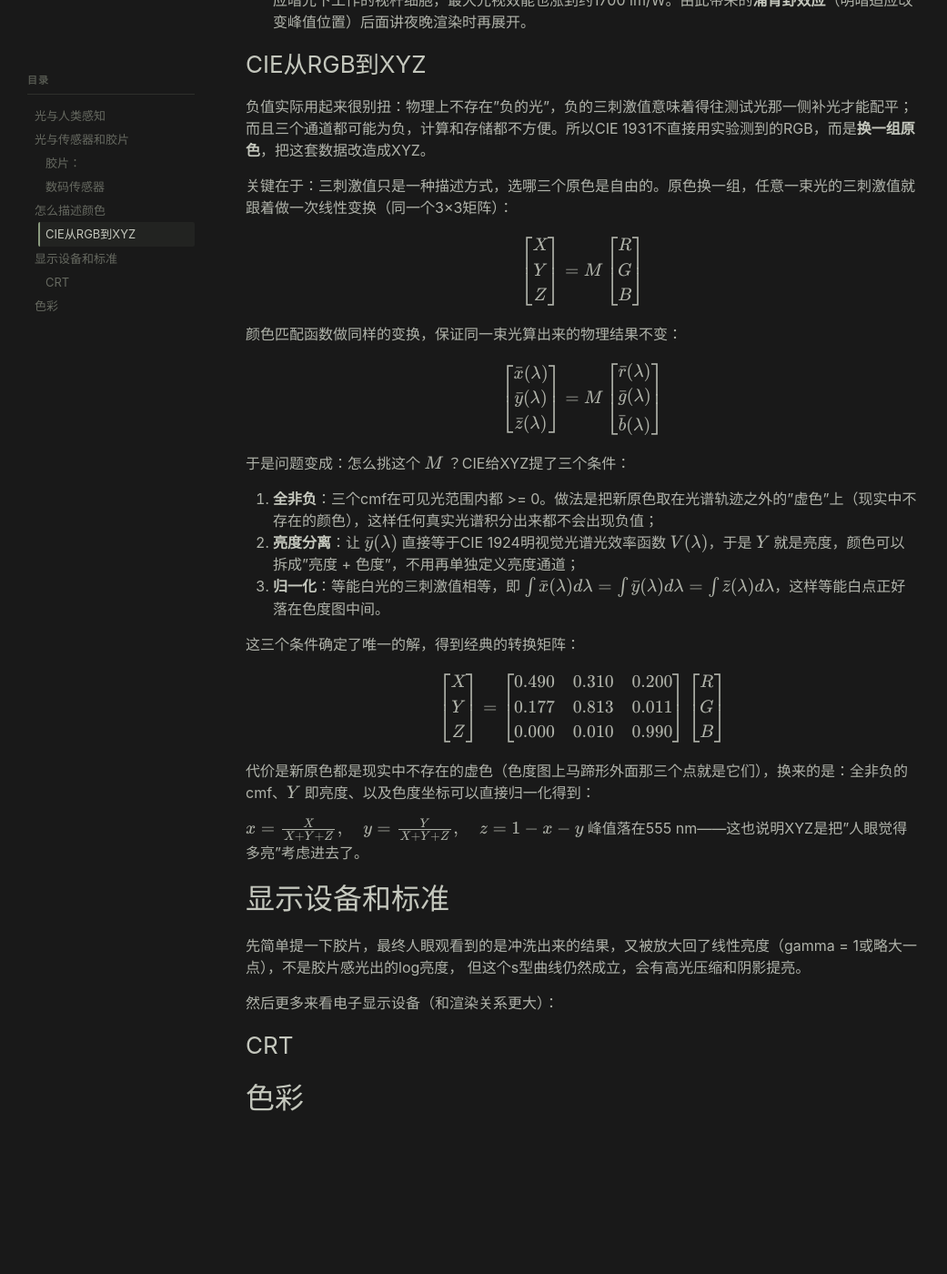
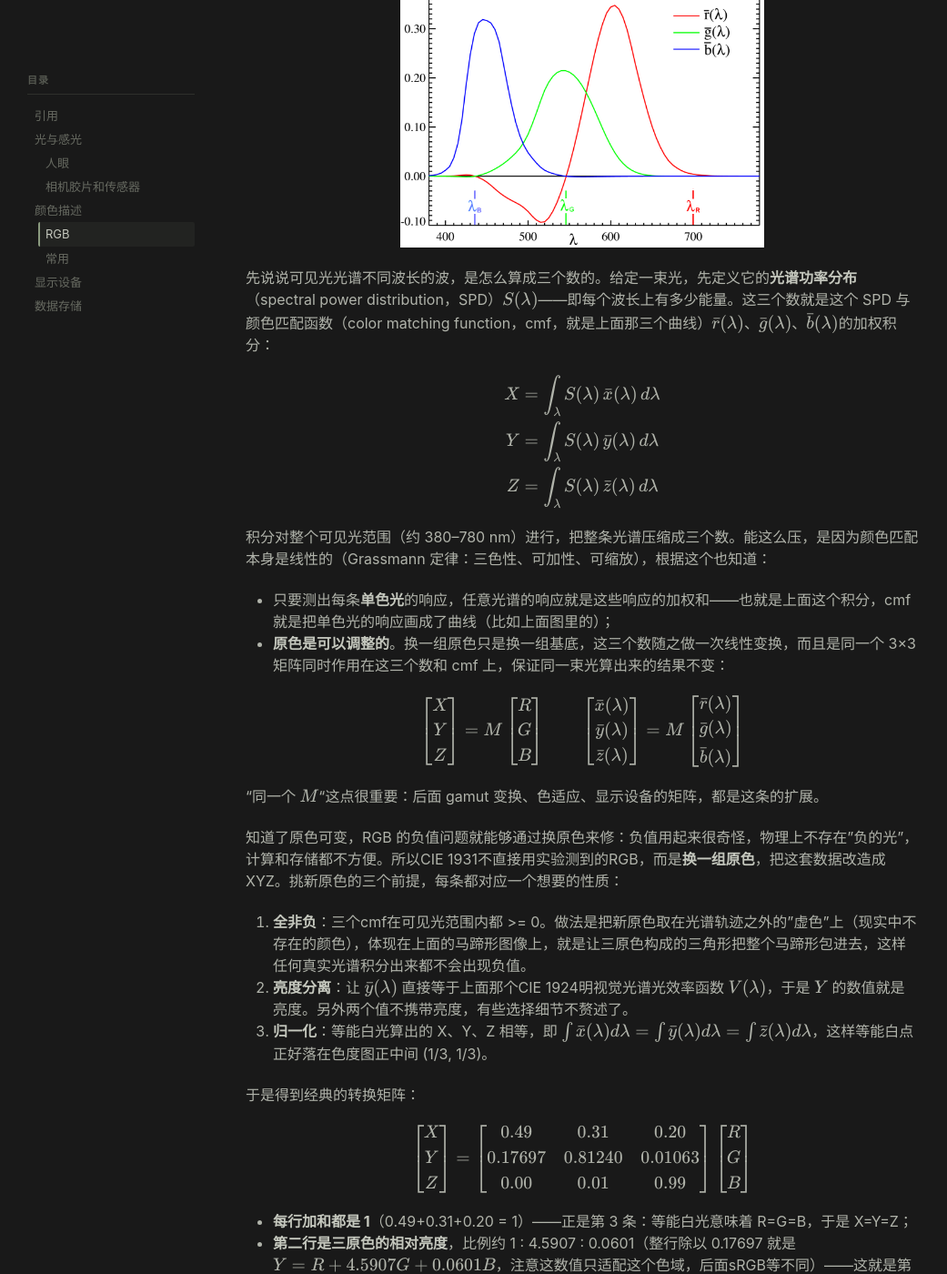
Before and after one commit to LkMOKO2376/LkMOKO2376.github.io, a Jekyll site: the page built from _posts/2026-9-21-渲染色彩.md, in a window 1280 px wide and 1400 px high, scrolled down 4648 px. Shown: the whole window at 91% size, without its empty margins (0-1041 px from the left). Built offline with Jekyll 4.4.1, drawn with Linux system fonts in a browser that asks for light colours; before the commit the page ends 5939 px from its top, so only the background shows below that; some of the changed text lies outside the part shown.

Commit message:
update cie

```diff
--- a/_posts/2026-9-21-渲染色彩.md
+++ b/_posts/2026-9-21-渲染色彩.md
@@ -1,32 +1,37 @@
 ---
 layout: post
-title:  "[整理] 实时渲染用到的一些杂乱色彩知识--从人眼感光到色彩处理再到设备显示"
+title:  "[整理] 实时渲染用到的一些杂乱色彩显示知识--从人眼感光到色彩处理再到设备显示"
 date:   2026-09-21 23:26:00 +0800
 categories: post
 math: true
 image: /assets/images/RenderingColor/imgHeader.png
 ---
 
-很久以前看了HDR和色彩相关的很多东西，真的是又多又乱，
-最近发现要用但忘记了，看来还是要整理下方便以后看，也发出来一起看看。这里的色彩并不只是说色相，也包含了亮度。尝试一篇写完，将会非常长（还在更新）
+很久以前看了HDR和色彩相关的很多东西，真的是又多又乱，各种标准真tm乱。
+最近发现要用但忘记了，整理记录下也把互相的关联弄清楚。尝试一篇写完，将会非常长（还在更新）主要还是实时渲染常用的，不可能全面。参考文章都在此
 
+## 引用
 
-首先引用一个lelefeng大佬的文章： [光、颜色和色度图]  ，[颜色空间]
+- [知乎-七月初-光的学习笔记]
+- lele feng大佬的文章： [光、颜色和色度图]  ，[颜色空间]
+- polyphony[Practical HDR and Wide Color Techniques in Gran Turismo SPORT]
+- [Physically Based Tone Mapping and Perceptual Fidelity in Gran Turismo 7]
+- 虚幻色彩pipeline [The Color Pipeline of a Pixel in Unreal Engine]
+- [The Color Pipeline of a Pixel in Unreal Engine]
+- [wikipedia Sensitometry]
+- [CVRL Luminosity functions]
+- [wikipedia CIE 1931]
+- [wikipedia Wright-Guild data]
+- https://www.bilibili.com/video/BV1Ly41187Xo/?spm_id_from=333.1387.upload.video_card.click&vd_source=a5a2b789912c0e5e97e2189bcf1cd3d1
 
-以及polyphony他们在2025年的新分享，里面不少实用的背景知识  [Physically Based Tone Mapping
-and Perceptual Fidelity in Gran Turismo 7]
-
-虚幻色彩pipeline [The Color Pipeline of a Pixel in Unreal Engine]
-
-很多内容都可以由这三个引用展开，会在正文中穿插引用其他文章资料。
-
-
-## 光与人类感知
+## 光与感光
+### 人眼
 
 首先得知道我们人类怎么感受到颜色。这对后续的计算机色彩系统设计和各种计算都有意义。毕竟最终都是要给人看的。
 
-根据一些物理学知识，可以知道光有波粒二象性，暂时只看波动性。人眼能感受到的只是一部分波长的光，大约380–780 nm，也就是常说的可见光。
-但波长本身并没有“颜色”这个属性，颜色是光进入眼睛之后由细胞感知和大脑分析解释出来的结果——这是后面很多结论的起点。
+![img4.png](/assets/images/RenderingColor/img4.png){:.img-h-sm}
+根据一些物理学知识，可以知道光有波粒二象性，暂时只看波动性。人眼能感受到的只是一部分波长的电磁波，大约380–780 nm，也就是常说的可见光。
+但波长本身并没有“颜色”这个属性，颜色是光进入眼睛之后由细胞感知和大脑分析解释出来的结果。
 
 根据一些生物知识，我们知道人眼睛有视网膜Retina。视网膜上面有两种感光细胞
 
@@ -36,7 +41,7 @@ and Perceptual Fidelity in Gran Turismo 7]
 所以在暗光下看东西会觉得细节发糊、颗粒感明显。
 
 视锥细胞：在较亮的光照下更能发挥作用，主要负责颜色识别。主要有三种锥形感光细胞，分别对红色（波长600 nm左右）、绿色（波长550 nm左右）和蓝色（波长450 nm左右）的光最敏感。
-（更准确地说，三种锥细胞的峰值响应大概在565 / 535 / 420 nm，对应L / M / S三种类型，也就是长波、中波、短波，“红绿蓝”只是通俗叫法；其中S锥细胞数量最少，不到总量的10%。
+（更准确地说，三种锥细胞的峰值响应大概在565 / 535 / 420 nm，对应L / M / S三种类型，也就是长波、中波、短波，其中S锥细胞数量最少，不到总量的10%。
 btw，负责细节分辨的中央凹Fovea几乎只有锥细胞，色觉和高清晰度都集中在视野中心很小的一块区域。
 
 ![alt_text](/assets/images/RenderingColor/img.png)
@@ -55,101 +60,114 @@ btw，负责细节分辨的中央凹Fovea几乎只有锥细胞，色觉和高清
 | 晴天天空 / 阳光下的白纸 | ~10⁴ |
 | 太阳表面 | ~1.6 × 10⁹ |
 
-人眼能覆盖的总范围大约从10⁻⁶到10⁸ cd/m²，跨了**14个数量级**。但注意，这14个数量级是靠**时间上的适应（adaptation）**换来的：人眼在**同一时刻**只能覆盖其中约4个数量级（intrascene dynamic range）。也就是说，人眼并没有一个宽达14个数量级的"同时量程"，而是靠不断调整自身灵敏度在这个范围里移动，任何时刻能同时分辨的只有其中一小段。
-适应的速度还不对称：明适应（从暗到亮）几秒到几分钟就完成，暗适应（从亮到暗）会要更久。
-另外，感知到的亮度并不是线性的，而更接近**对数（log）**关系。不过人眼自己做了转换，**人预期看到的正确内容都应该是线性亮度，要由人眼来做这次转换**。
+人眼能覆盖的总范围大约从10⁻⁶到10⁸ cd/m²，跨了14个数量级。这14个数量级是靠**时间上的适应（adaptation）**换来的：人眼在**同一时刻**只能覆盖其中约4个数量级（intrascene dynamic range）。也就是说，人眼并没有一个宽达14个数量级的"同时量程"，而是靠不断调整自身灵敏度在这个范围里移动，任何时刻能同时分辨的只有其中一小段。
+另外，感知到的亮度并不是线性的，而更接近**对数**关系。不过人眼自己做了转换，**人预期看到的正确内容都应该是线性亮度，要由人眼来做这次转换**。
 而且很重要的是，人的感知通常是相对的，不是绝对的，不同环境可能导致不同理解，一切都是大脑根据细胞的感知解释出来的。
 
+### 相机胶片和传感器
 
-## 光与传感器和胶片
-
-在渲染中，常常会以基于物理的摄像机参数来控制画面，感觉也有必要先了解下实际相机是如何反应光的。因为这篇还是想写色彩而不是物理曝光，因此物理相机参数不想多写，说下EV，
-一般EV值的就是类似人眼响应的指数变化，+1档x2，+2档x4。剩下就说说基础特性吧。
-相机可以分成数码Digital和胶片Film（本来以为胶片在计算机渲染流程中已经只是风格效果参考，但后来了解到它还是会影响色彩处理的一些设计理念等，还得看）
-这节只说记录，显示后面再说。
-
-### 胶片：
+在渲染中，常常会以基于物理的摄像机参数来控制画面，感觉也有必要先了解下实际相机是如何反应光的。因为这篇还是想写色彩而不是物理曝光，因此物理相机参数不想多写，
+相机可以分成数码Digital和胶片Film。这节只说记录，数据存储和显示后面再说。
 
 无论是彩色还是黑白，胶片的原理核心就是卤化银的感光特性，AgBR、AgI，AgCl，通过各种改进技术扩展到感受可见光。
 胶片基于一个1890年提出的D-logE特性曲线，量化了胶片对光的反应，来做感光测量。[wikipedia Sensitometry]
-![alt_text](/assets/images/RenderingColor/img1.png)
-这个曲线横轴是log曝光量（log E），纵轴是银卤化物的密度，有趾部Toe，一段直线，以及肩部Shoulder。
+![alt_text](/assets/images/RenderingColor/img1.png){:.img-h-sm}
+这个曲线横轴是log曝光量（lgE和lgH一样），纵轴是银卤化物的密度，有趾部Toe，一段直线，以及肩部Shoulder。
 直线部分的斜率被记为gamma（后面显示设备再说跟常见的gamma2.2等有什么联系）
 至于为什么是s形，跟银颗粒达到感光阈值的数量有关，这个s型曲线表示已经感光的粒子占总体的比例，
 不同冲洗方式、胶片种类工艺等也有区别，不详细说了，总之是s型曲线，但呈现出来的对比度或颜色各异。
 
-### 数码传感器
-
 传感器如相机的CMOS是一种光电转换装置，一般是硅材料。它对波长不同的光响应不同，不过彩色传感器设计的时候已经考虑了。
 主要还是看看对亮度的响应
-![alt_text](/assets/images/RenderingColor/img2.png)
-数码传感器在一个区间对线性亮度有线性响应，受到基础噪声影响最小值，最小值到最大的范围被称作动态范围，这个范围不同技术的传感器也不同，
-但都是线性。
-关于实际摄影的iso和数据存储：https://www.bilibili.com/video/BV1Ly41187Xo/?spm_id_from=333.1387.upload.video_card.click&vd_source=a5a2b789912c0e5e97e2189bcf1cd3d1
-存储为log数据就类似于胶片的情况了（横轴是logE），也可以让不同亮度的数据量，更接近正比于人眼感知到的变化程度，避免浪费存储空间。
-想要s形曲线也能通过改数学函数实现。
+![alt_text](/assets/images/RenderingColor/img2.png){:.img-h-sm}
+数码传感器在一个区间对线性亮度有线性响应，受到基础噪声影响最小值，最小值到最大的范围被称作动态范围，这个范围不同技术的传感器也不同，但都是线性。
+关于实际摄影的iso和数据存储：https://www.bilibili.com/video/BV1Ly41187Xo/?spm_id_from=333.1387.upload.video_card.click&vd_source=a5a2b789912c0e5e97e2189bcf1cd3d1.
 
-## 怎么描述颜色
+市面上较高端相机的传感器动态范围大概有12-16档.这里的16一般是2的16次方，大概10的4.8次方，跟人眼同时能看到的数量级差不多。
 
-无论是胶卷的物理原理还是计算机的数字信号，都需要将自然界的光谱表示为另一个东西。
-在这主要还是讨论计算机怎么描述或者说记录颜色。一般情况记录颜色还是为了显示出来，因此符合人眼视觉是很重要的。
-人眼是三色视觉，对应长中短（LMS）三个波长，从区间来看就是红绿蓝，红光波长最长。
 
-这块的基础主要来自CIE在20世纪20-30年代的实验。测量人眼对不同光的响应，得到了三刺激值。
-具体做法是：观察者注视2°小视场（基本只有锥细胞），用三束单色原光——红700 nm、绿546.1 nm、蓝435.8 nm——去匹配各波长的单色测试光。Wright（10名观察者）和Guild（7名观察者）完成了这套实验，
-CIE把数据归一化到三原光等量恰好配出等能白光，再取平均，即得RGB颜色匹配函数 $$ \bar{r}(\lambda) $$、$$ \bar{g}(\lambda) $$、$$ \bar{b}(\lambda) $$（或者说xyz）。
-某些波段无法用三原光直接配出，只能把原光加到测试光一侧才能配平，导致函数有负值：$$ \bar{r}(\lambda) $$ 在青绿段（450–550 nm 附近）明显为负，$$ \bar{b}(\lambda) $$ 在长波段也有一小段负值。
+## 颜色描述
 
-这里要先提到另一个东西：
+### RGB
+![img6.png](/assets/images/RenderingColor/img6.png){:.img-h-sm}
+这个马蹄图应该很常见，在显示器介绍页面也有，有颜色的部分是人眼可见颜色。没有表示亮度，图是2维的色度。中间的三角形一般指的是不同的色域gamut，本文后面还会经常见到这个图。我们先不说gamut定义，先讲讲这个图怎么来的，才比较好理解后面的转换。
 
-$$ V(\lambda) $$，**CIE 1924明视觉光谱光效率函数**（也叫视见函数、光度函数）。它描述人眼对不同波长的光"感觉有多亮"的平均相对灵敏度，归一化到峰值1，也是实验得出的。峰值在**555 nm**的绿光。换句话说：同样辐射功率的一束光，555 nm的看起来最亮。[CVRL Luminosity functions]
+这块的基础主要来自CIE（国际照明委员会）和一些科学家在20世纪20-30年代的实验。[wikipedia CIE 1931] 测量人眼对不同光的响应。
+具体做法是：观察者注视2°小视场（基本只有锥细胞，正好对应前面说的中央），用三束单色原光去匹配各波长的单色测试光，一侧是测试光，一侧是混合的原光。Wright（10名观察者，原色红650 / 绿530 / 蓝460 nm）和Guild（7名观察者，原色红630 / 绿540 / 蓝460 nm）各自完成了这套实验，CIE 再把两套数据统一换算到一组**公共原色**——红700 nm、绿546.1 nm、蓝435.8 nm——上。[wikipedia Wright-Guild data]。至于为什么是三个，因为上面说的人眼只有三种锥细胞，对应长中短波。
 
-另有两点补充：
+某些波段人眼感知到的颜色无法用三原光直接配出，只能把原光加到测试光一侧才能配平，导致函数有负值：$$ \bar{r}(\lambda) $$ 在青绿段（450–550 nm 附近）明显为负，$$ \bar{b}(\lambda) $$ 在长波段也有一小段负值。
+![img3.png](/assets/images/RenderingColor/img3.png){:.img-h-sm}
 
-- **短波端偏低**。$$ V(\lambda) $$ 在460 nm以下低估了真实灵敏度，后来有修正。
-- **暗视觉另有函数**。CIE 1951给出了暗视觉光谱光效率函数 $$ V'(\lambda) $$，峰值从555 nm蓝移到**507 nm**，对应暗光下工作的视杆细胞，最大光视效能也涨到约1700 lm/W。由此带来的**浦肯野效应**（明暗适应改变峰值位置）后面讲夜晚渲染时再展开。
+先说说可见光光谱不同波长的波，是怎么算成三个数的。给定一束光，先定义它的**光谱功率分布**（spectral power distribution，SPD）$$ S(\lambda) $$——即每个波长上有多少能量。这三个数就是这个 SPD 与颜色匹配函数（color matching function，cmf，就是上面那三个曲线）$$ \bar{r}(\lambda) $$、$$ \bar{g}(\lambda) $$、$$ \bar{b}(\lambda) $$的加权积分：
 
-### CIE从RGB到XYZ
+$$ \begin{aligned} X &= \int_{\lambda} S(\lambda)\,\bar{x}(\lambda)\,d\lambda \\ Y &= \int_{\lambda} S(\lambda)\,\bar{y}(\lambda)\,d\lambda \\ Z &= \int_{\lambda} S(\lambda)\,\bar{z}(\lambda)\,d\lambda \end{aligned} $$
 
-负值实际用起来很别扭：物理上不存在"负的光"，负的三刺激值意味着得往测试光那一侧补光才能配平；而且三个通道都可能为负，计算和存储都不方便。所以CIE 1931不直接用实验测到的RGB，而是**换一组原色**，把这套数据改造成XYZ。
+积分对整个可见光范围（约 380–780 nm）进行，把整条光谱压缩成三个数。能这么压，是因为颜色匹配本身是线性的（Grassmann 定律：三色性、可加性、可缩放），根据这个也知道：
+- 只要测出每条**单色光**的响应，任意光谱的响应就是这些响应的加权和——也就是上面这个积分，cmf 就是把单色光的响应画成了曲线（比如上面图里的）；
+- **原色是可以调整的**。换一组原色只是换一组基底，这三个数随之做一次线性变换，而且是同一个 3×3 矩阵同时作用在这三个数和 cmf 上，保证同一束光算出来的结果不变：
 
-关键在于：三刺激值只是一种描述方式，选哪三个原色是自由的。原色换一组，任意一束光的三刺激值就跟着做一次线性变换（同一个3×3矩阵）：
+$$ \begin{bmatrix} X \\ Y \\ Z \end{bmatrix} = M \begin{bmatrix} R \\ G \\ B \end{bmatrix} \qquad \begin{bmatrix} \bar{x}(\lambda) \\ \bar{y}(\lambda) \\ \bar{z}(\lambda) \end{bmatrix} = M \begin{bmatrix} \bar{r}(\lambda) \\ \bar{g}(\lambda) \\ \bar{b}(\lambda) \end{bmatrix} $$
 
-$$ \begin{bmatrix} X \\ Y \\ Z \end{bmatrix} = M \begin{bmatrix} R \\ G \\ B \end{bmatrix} $$
+"同一个 $$ M $$"这点很重要：后面 gamut 变换、色适应、显示设备的矩阵，都是这条的扩展。
 
-颜色匹配函数做同样的变换，保证同一束光算出来的物理结果不变：
+知道了原色可变，RGB 的负值问题就能够通过换原色来修：负值用起来很奇怪，物理上不存在"负的光"，计算和存储都不方便。所以CIE 1931不直接用实验测到的RGB，而是**换一组原色**，把这套数据改造成XYZ。挑新原色的三个前提，每条都对应一个想要的性质：
 
-$$ \begin{bmatrix} \bar{x}(\lambda) \\ \bar{y}(\lambda) \\ \bar{z}(\lambda) \end{bmatrix} = M \begin{bmatrix} \bar{r}(\lambda) \\ \bar{g}(\lambda) \\ \bar{b}(\lambda) \end{bmatrix} $$
+1. **全非负**：三个cmf在可见光范围内都 >= 0。做法是把新原色取在光谱轨迹之外的"虚色"上（现实中不存在的颜色），体现在上面的马蹄形图像上，就是让三原色构成的三角形把整个马蹄形包进去，这样任何真实光谱积分出来都不会出现负值。
+2. **亮度分离**：让 $$ \bar{y}(\lambda) $$ 直接等于上面那个CIE 1924明视觉光谱光效率函数 $$ V(\lambda) $$，于是 $$ Y $$ 的数值就是亮度。另外两个值不携带亮度，有些选择细节不赘述了。
+3. **归一化**：等能白光算出的 X、Y、Z 相等，即 $$ \int \bar{x}(\lambda)d\lambda = \int \bar{y}(\lambda)d\lambda = \int \bar{z}(\lambda)d\lambda $$，这样等能白点正好落在色度图正中间 (1/3, 1/3)。
 
-于是问题变成：怎么挑这个 $$ M $$ ？CIE给XYZ提了三个条件：
+于是得到经典的转换矩阵：
 
-1. **全非负**：三个cmf在可见光范围内都 >= 0。做法是把新原色取在光谱轨迹之外的"虚色"上（现实中不存在的颜色），这样任何真实光谱积分出来都不会出现负值；
-2. **亮度分离**：让 $$ \bar{y}(\lambda) $$ 直接等于CIE 1924明视觉光谱光效率函数 $$ V(\lambda) $$，于是 $$ Y $$ 就是亮度，颜色可以拆成"亮度 + 色度"，不用再单独定义亮度通道；
-3. **归一化**：等能白光的三刺激值相等，即 $$ \int \bar{x}(\lambda)d\lambda = \int \bar{y}(\lambda)d\lambda = \int \bar{z}(\lambda)d\lambda $$，这样等能白点正好落在色度图中间。
+$$ \begin{bmatrix} X \\ Y \\ Z \end{bmatrix} = \begin{bmatrix} 0.49 & 0.31 & 0.20 \\ 0.17697 & 0.81240 & 0.01063 \\ 0.00 & 0.01 & 0.99 \end{bmatrix} \begin{bmatrix} R \\ G \\ B \end{bmatrix} $$
 
-这三个条件确定了唯一的解，得到经典的转换矩阵：
+- **每行加和都是 1**（0.49+0.31+0.20 = 1）——正是第 3 条：等能白光意味着 R=G=B，于是 X=Y=Z；
+- **第二行是三原色的相对亮度**，比例约 1 : 4.5907 : 0.0601（整行除以 0.17697 就是 $$ Y = R + 4.5907G + 0.0601B $$，注意这数值只适配这个色域，后面sRGB等不同）——这就是第 2 条，绿原色对亮度的贡献最大、蓝最小。
 
-$$ \begin{bmatrix} X \\ Y \\ Z \end{bmatrix} = \begin{bmatrix} 0.490 & 0.310 & 0.200 \\ 0.177 & 0.813 & 0.011 \\ 0.000 & 0.010 & 0.990 \end{bmatrix} \begin{bmatrix} R \\ G \\ B \end{bmatrix} $$
+这里插一句话，还有另一个东西：$$ V(\lambda) $$，**CIE 1924明视觉光谱光效率函数**
+（也叫视见函数、光度函数）。它描述人眼对不同波长的光"感觉有多亮"的平均相对灵敏度，归一化到峰值1，也是实验得出的。峰值在**555 nm
+**的绿光。换句话说：同样辐射功率的一束光，555 nm的看起来最亮。[CVRL Luminosity functions]。另有补充：
+CIE 1951给出了暗视觉光谱光效率函数 $$ V'(\lambda) $$，峰值从555 nm蓝移到507 nm。由此带来的**浦肯野Purkinje效应**
+（明暗适应改变峰值位置）后面讲夜晚渲染时再展开（如果更新到了，看左侧目录）。
+和 $$ V(\lambda) $$ 峰值在 555 nm 是同一件事；
 
-代价是新原色都是现实中不存在的虚色（色度图上马蹄形外面那三个点就是它们），换来的是：全非负的cmf、$$ Y $$ 即亮度、以及色度坐标可以直接归一化得到：
+代价是新原色都成了现实中不存在的**虚色**换来的是：全非负的cmf、$$ Y $$ 即亮度。
+![img5.png](/assets/images/RenderingColor/img5.png){:.img-h-sm}
+最后常见把名字对应清楚：用真实单色原色、坐标就叫 $$ R $$、$$ G $$、$$ B $$ 的那套是 **CIE RGB**；
+换虚色原色后得到的 $$ X $$、$$ Y $$、$$ Z $$ 是 **CIE XYZ**；XYZ 是线性的，色域转换等计算都在它上面做，它也常用于后面sRGB等各个色域之间的公共中转
+把 X、Z 换成占比 x、y（Y 原样留着）就是 **CIE xyY**。可以由XYZ直接归一化得到：
 
 $$ x = \frac{X}{X+Y+Z}, \quad y = \frac{Y}{X+Y+Z}, \quad z = 1 - x - y $$
-峰值落在555 nm——这也说明XYZ是把"人眼觉得多亮"考虑进去了。
 
+这三个小写坐标是 XYZ 的**占比**（除以三者之和），所以 x : y : z = X : Y : Z。占比对整体缩放免疫——XYZ 同乘任意正数，(x, y) 都不变。
 
+前面那张马蹄图就是 xyY 的 x-y 平面，这也是它"没有表示亮度"的原因。
 
+### 常用
 
-## 显示设备和标准
+SRGB- Rec709 - adobe RGB - ACEScg - DisplayP3 - DCI P3 - Rec2020
+
+yCrCb
+
+YCocg
+
+okLAB
+
+cielab
+
+## 显示设备
 
 先简单提一下胶片，最终人眼观看到的是冲洗出来的结果，又被放大回了线性亮度（gamma = 1或略大一点），不是胶片感光出的log亮度，
 但这个s型曲线仍然成立，会有高光压缩和阴影提亮。
 
 然后更多来看电子显示设备（和渲染关系更大）：
 
-### CRT
+
+## 数据存储
 
 
-## 色彩
+
+
+
 
 [光、颜色和色度图]:https://zhuanlan.zhihu.com/p/129095380
 [颜色空间]:https://zhuanlan.zhihu.com/p/133434457
@@ -158,3 +176,7 @@ $$ x = \frac{X}{X+Y+Z}, \quad y = \frac{Y}{X+Y+Z}, \quad z = 1 - x - y $$
 [The Color Pipeline of a Pixel in Unreal Engine]:https://dev.epicgames.com/community/learning/talks-and-demos/9XbP/from-texture-to-display-the-color-pipeline-of-a-pixel-in-unreal-engine-unreal-fest-2024
 [wikipedia Sensitometry]:https://en.wikipedia.org/wiki/Sensitometry
 [CVRL Luminosity functions]:http://cvrl.ucl.ac.uk/database/text/intros/introvl.htm
+[wikipedia CIE 1931]:https://en.wikipedia.org/wiki/CIE_1931_color_space
+[wikipedia Wright-Guild data]:https://en.wikipedia.org/wiki/Wright%E2%80%93Guild_data
+[Practical HDR and Wide Color Techniques in Gran Turismo SPORT]:https://www.polyphony.co.jp/publications/sa2018/
+[知乎-七月初-光的学习笔记]:https://www.zhihu.com/column/c_1818632276080201728
--- a/_sass/minima/_base.scss
+++ b/_sass/minima/_base.scss
@@ -43,7 +43,7 @@ h1, h2, h3, h4, h5, h6,
 p, blockquote, pre,
 ul, ol, dl, figure,
 %vertical-rhythm {
-  margin-bottom: $spacing-unit * 0.5;
+  margin-bottom: $spacing-unit * 0.7;
 }
 
 
--- a/_sass/minima/_layout.scss
+++ b/_sass/minima/_layout.scss
@@ -343,12 +343,20 @@
   }
 
   img {
+    display: block;
+    margin: 1em auto;   // 左右 auto → 水平居中
     max-width: 100%;
-    width: 100%;
+    max-height: 80vh;   // 默认高度上限（未指定 class 时生效）
+    width: auto;        // 不强制撑满，按原始比例显示
     height: auto;
-    display: block;
-    margin: 1em 0;
+    background-color: #fff;   // 透明图片的白色底，避免透明区域透出深色背景
   }
+
+  // 单图覆盖高度上限（kramdown 语法：![alt](url){:.img-h-md}）
+  img.img-h-sm   { max-height: 300px; }
+  img.img-h-md   { max-height: 500px; }
+  img.img-h-lg   { max-height: 800px; }
+  img.img-h-full { max-height: none; }   // 取消高度限制
 }
 
 
```
Also changed, not shown: assets/images/RenderingColor/img3.png (added), assets/images/RenderingColor/img4.png (added), assets/images/RenderingColor/img5.png (added), assets/images/RenderingColor/img6.png (added).
